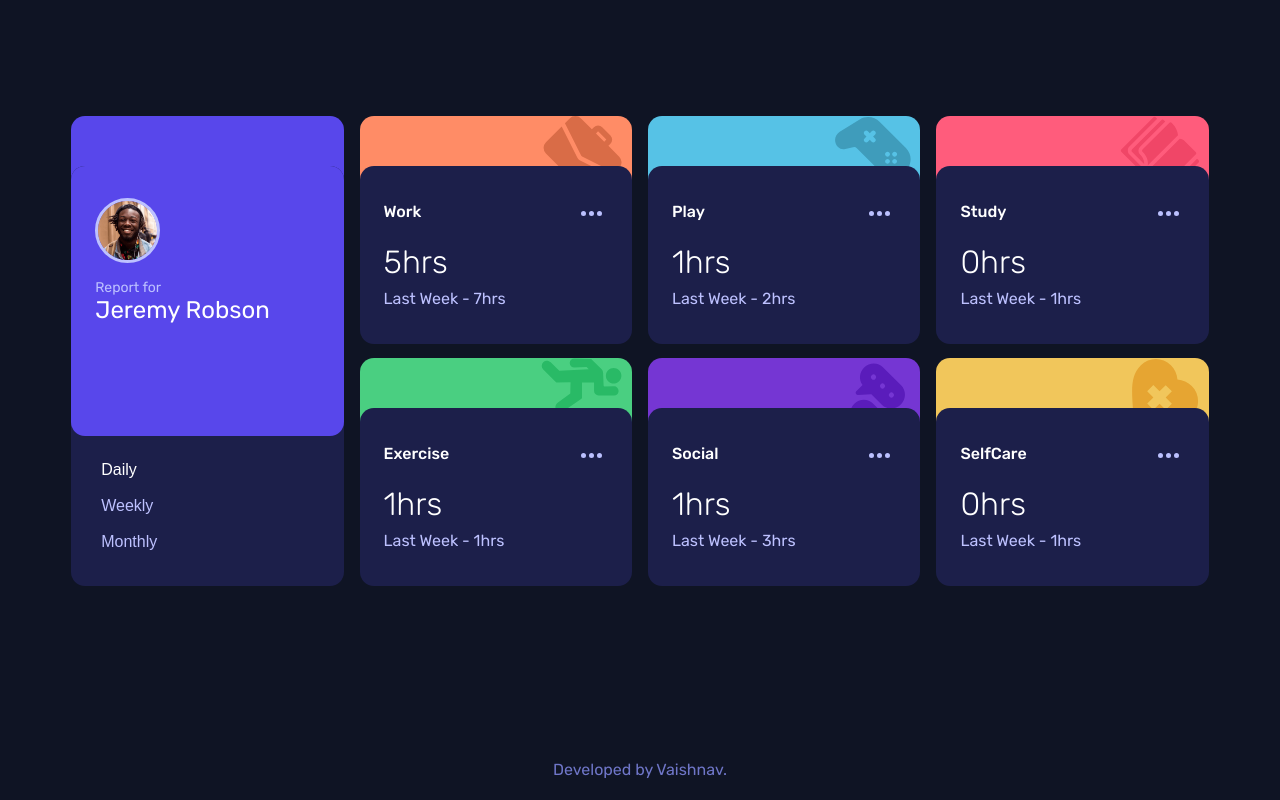
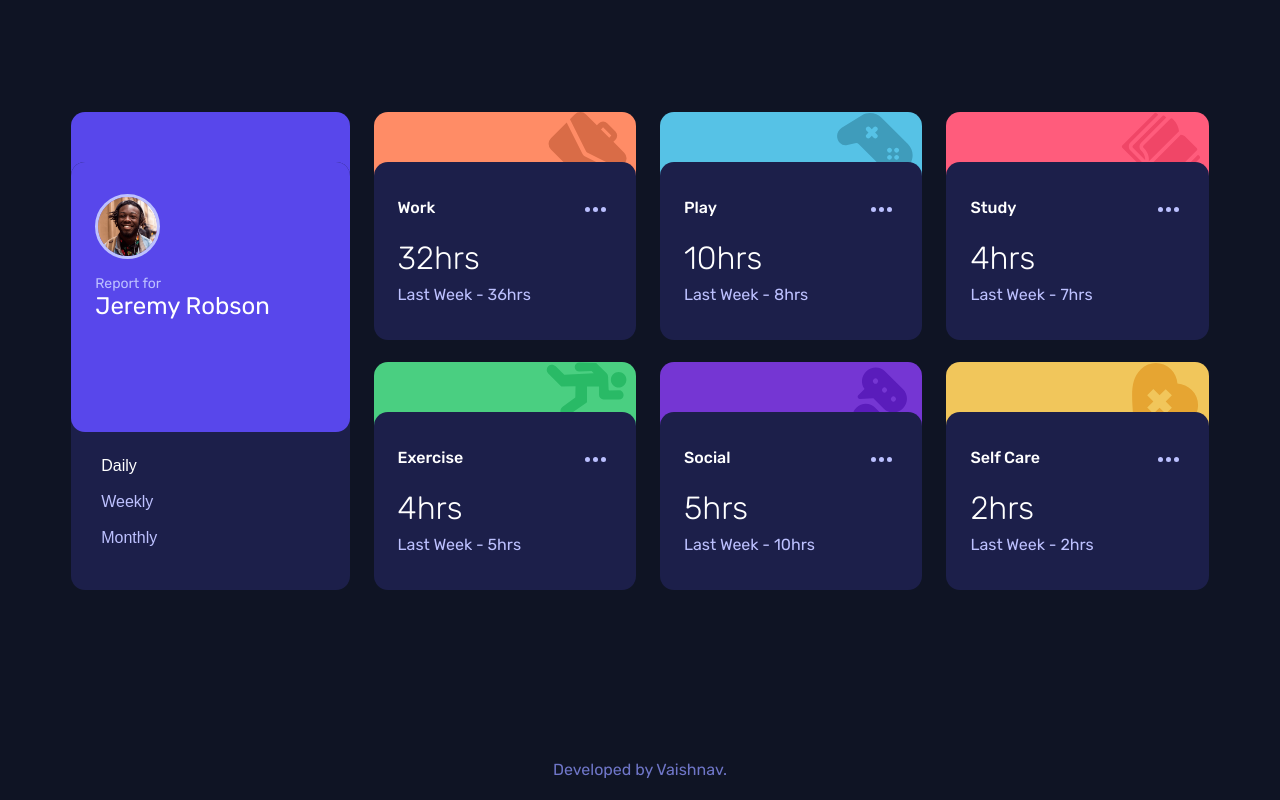
Before and after one commit to vaishnav-sh/time-tracking-dashboard, a plain HTML site: page index.html in a window 1280 px wide. Drawn offline with Linux system fonts and the light colour scheme.

Commit message:
fix: button functionality

```diff
--- a/index.html
+++ b/index.html
@@ -31,9 +31,10 @@
           </div>
         </div>
       </main>
-    <!-- dashboard items -->
-    <!-- 1 -->
-      <!-- <div class="dashboard-item work">
+
+      <div class="items-container">
+        <!-- dashboard items start -->
+        <div class="dashboard-item work">
           <div class="activity-type">
             <p class="activity-name">work</p>
             <button class="ellipsis">
@@ -44,9 +45,9 @@
             <p class="activity-hours">32hrs</p>
             <p class="activity-prev-hours">Last Week - 36hrs</p>
           </div>
-      </div> -->
+        </div>
 
-      <!-- <div class="dashboard-item play">
+        <div class="dashboard-item play">
           <div class="activity-type">
             <p class="activity-name">Play</p>
             <button class="ellipsis">
@@ -57,9 +58,9 @@
             <p class="activity-hours">10hrs</p>
             <p class="activity-prev-hours">Last Week - 8hrs</p>
           </div>
-      </div> -->
+        </div>
 
-      <!-- <div class="dashboard-item study">
+        <div class="dashboard-item study">
           <div class="activity-type">
             <p class="activity-name">Study</p>
             <button class="ellipsis">
@@ -70,9 +71,9 @@
             <p class="activity-hours">4hrs</p>
             <p class="activity-prev-hours">Last Week - 7hrs</p>
           </div>
-      </div> -->
+        </div>
 
-      <!-- <div class="dashboard-item exercise">
+        <div class="dashboard-item exercise">
           <div class="activity-type">
             <p class="activity-name">Exercise</p>
             <button class="ellipsis">
@@ -83,9 +84,9 @@
             <p class="activity-hours">4hrs</p>
             <p class="activity-prev-hours">Last Week - 5hrs</p>
           </div>
-      </div> -->
+        </div>
 
-      <!-- <div class="dashboard-item social">
+        <div class="dashboard-item social">
           <div class="activity-type">
             <p class="activity-name">Social</p>
             <button class="ellipsis">
@@ -96,9 +97,9 @@
             <p class="activity-hours">5hrs</p>
             <p class="activity-prev-hours">Last Week - 10hrs</p>
           </div>
-      </div> -->
+        </div>
 
-      <!-- <div class="dashboard-item selfcare">
+        <div class="dashboard-item selfcare">
           <div class="activity-type">
             <p class="activity-name">Self care</p>
             <button class="ellipsis">
@@ -109,7 +110,9 @@
             <p class="activity-hours">2hrs</p>
             <p class="activity-prev-hours">Last Week - 2hrs</p>
           </div>
-      </div>     -->
+        </div>
+      </div>
+    <!-- dashboard items end-->
     </div>
   </div>
 
@@ -117,7 +120,6 @@
     <p class="credits">Developed by <a href="https://twitter.com/Vaishnav_sh" target="_blank">Vaishnav</a>.</p>
   </footer>
 
-  <script type="text/javascript" src="./data.json"></script>
   <script type="text/javascript" src="./script.js"></script>
 </body>
 </html>
--- a/script.js
+++ b/script.js
@@ -105,9 +105,9 @@ const data = [
 
 let currentMode = "daily";
 
-window.addEventListener('DOMContentLoaded', () => {
-   displayData(currentMode);
-});
+// window.addEventListener('DOMContentLoaded', () => {
+//    displayData(currentMode);
+// });
 
 function displayData(mode) {
   const dashItems = data.map(function(item) {
@@ -125,8 +125,8 @@ function displayData(mode) {
             </div>`;
   }).join("");
 
-  const container = document.querySelector('.container');
-  container.innerHTML += dashItems;
+  const itemContainer = document.querySelector('.items-container');
+  itemContainer.innerHTML = dashItems;
 }
 
 const modeBtns = document.querySelectorAll('.time-btn');
@@ -134,5 +134,13 @@ modeBtns.forEach(btn => {
   btn.addEventListener('click', (e) => {
     currentMode = e.currentTarget.innerText.toLowerCase();
     displayData(currentMode);
+
+    modeBtns.forEach(btn => {
+      if(currentMode !== btn.innerText.toLowerCase()) {
+        btn.classList.remove('time-btn-active')
+      } else {
+        btn.classList.add('time-btn-active')
+      }
+    })
   });
 });
--- a/style.css
+++ b/style.css
@@ -39,13 +39,14 @@ img {
 .container {
     padding: 4em 0;
     width: min(90%, 1200px);
-    display: grid;
+    display: flex;
+    flex-direction: column;
+    gap: 5rem;
+    /* display: grid;
     grid-template-columns: 1fr;
     /* grid-template-rows: 1fr; */
-    gap: 5em;
+    /* gap: 5em;  */
 }
-
-
 
 /* MAIN */
 .main {
@@ -53,6 +54,7 @@ img {
     background-color: var(--dark-blue);
     border-radius: 14px;
     overflow: hidden;
+    flex: 1;
 }
 
 .person-profile {
@@ -111,11 +113,19 @@ img {
 }
 
 /* DASHBOARD ITEMS */
+.items-container {
+    /* margin-top: 5em; */
+    /* display: flex;
+    flex-direction: column; */
+    display: grid;
+    grid-template-columns: 1fr;
+    gap: 5rem;
+}
+
 .dashboard-item {
     background-color: var(--dark-blue);
     border-radius: 14px;
     padding: 2.25em 1.5em;
-    /* margin-top: 5em; */
     position: relative;
 }
 
@@ -211,14 +221,19 @@ footer {
 
 @media (min-width: 800px) {
     .container {
-        grid-template-columns: repeat(4, 1fr);
-        grid-template-rows: repeat(2, 1fr);
-        gap: 4rem 1rem;
+        flex-direction: row;
+        gap: 1.5rem;
     }
 
     .main {
-        grid-row: span 2;
         overflow: visible;
+        flex: 1;
+    }
+
+    .items-container {
+        flex: 3;
+        grid-template-columns: repeat(3, 1fr) ;
+        gap: 4.5rem 1.5rem;
     }
 
     .person-profile {
```
Also changed, not shown: 3 other files. Lines whose indentation alone changed are shown as unchanged.
